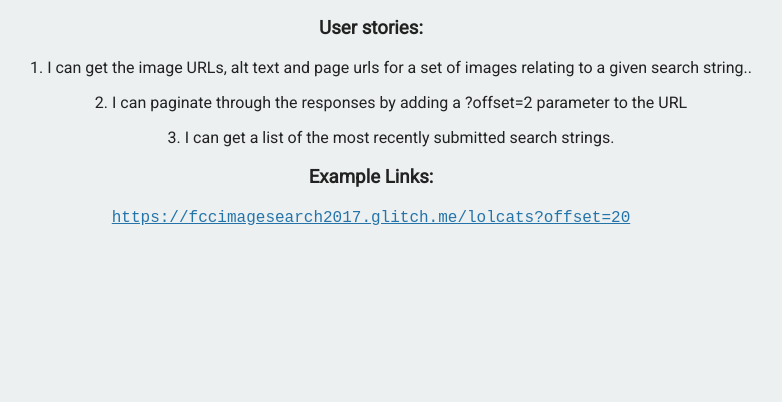
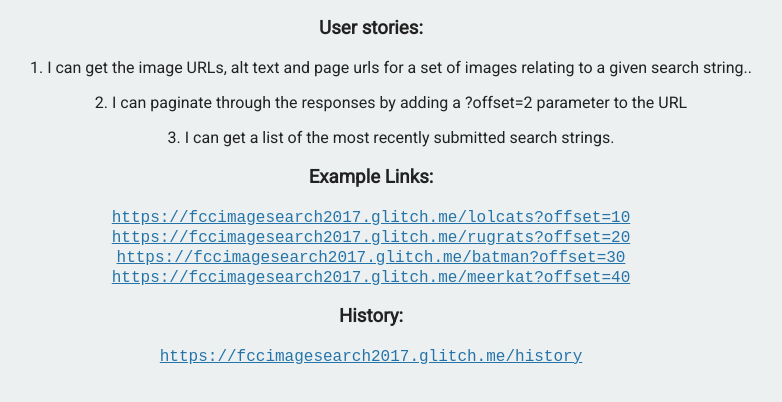
Before and after one commit to mtanzim/imageSearch, a website: page views/index.html in a window 1280 px wide. Shown: the part 130-532 px from the top of the page, without its empty margins (269-1051 px from the left). Drawn offline with Linux system fonts and the light colour scheme.

Commit message:
📰📕 Checkpoint index.js:590980 views/index.html:590980

```diff
--- a/views/index.html
+++ b/views/index.html
@@ -18,7 +18,14 @@
          <ul>3.  I can get a list of the most recently submitted search strings.</ul>
          <h3>Example Links:</h3>
          <p>
-           <code><a href="https://fccimagesearch2017.glitch.me/lolcats?offset=20" target="_blank">https://fccimagesearch2017.glitch.me/lolcats?offset=20</a></code><br/>
+           <code><a href="https://fccimagesearch2017.glitch.me/lolcats?offset=10" target="_blank">https://fccimagesearch2017.glitch.me/lolcats?offset=10</a></code><br/>
+           <code><a href="https://fccimagesearch2017.glitch.me/rugrats?offset=20" target="_blank">https://fccimagesearch2017.glitch.me/rugrats?offset=20</a></code><br/>
+           <code><a href="https://fccimagesearch2017.glitch.me/batman?offset=30" target="_blank">https://fccimagesearch2017.glitch.me/batman?offset=30</a></code><br/>
+           <code><a href="https://fccimagesearch2017.glitch.me/meerkat?offset=40" target="_blank">https://fccimagesearch2017.glitch.me/meerkat?offset=40</a></code><br/>
+        </p>
+        <h3>History:</h3>
+        <p>
+           <code><a href="https://fccimagesearch2017.glitch.me/history" target="_blank">https://fccimagesearch2017.glitch.me/history</a></code><br/>
         </p>
         <!--
          <h3>Example output:</h3>
```
Also changed, not shown: index.js (+3 -4 lines), 2 other files.
